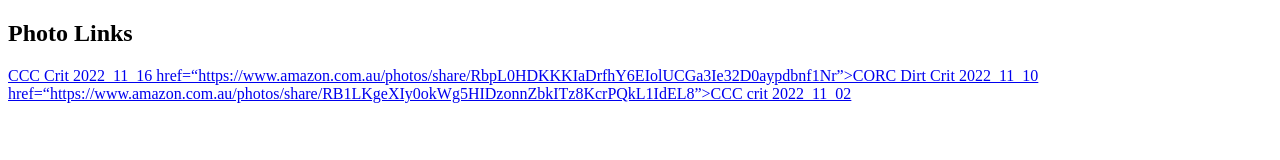
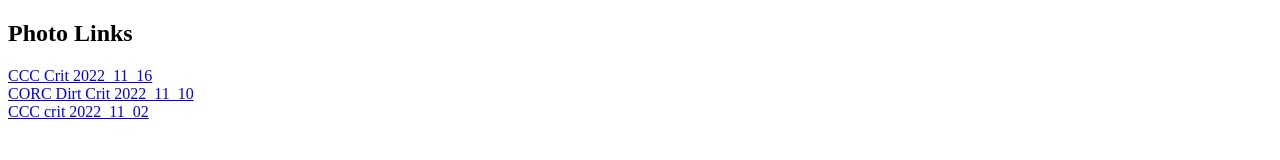
Before and after one commit to Kegrande/kegrande.github.io, a plain HTML site: page index.html in a window 1280 px wide. Drawn offline with Linux system fonts and the light colour scheme.

Commit message:
Update index.html

```diff
--- a/index.html
+++ b/index.html
@@ -2,9 +2,9 @@
 <html>
 <body>
   <h2>Photo Links</h2>
-<a href="https://www.amazon.com.au/photos/share/Q80RXZ2hOmA7PoNplgbUemcSMwYUh6TXbD9GPq4qDXG">CCC Crit 2022_11_16</brp>
-href=“https://www.amazon.com.au/photos/share/RbpL0HDKKKIaDrfhY6EIolUCGa3Ie32D0aypdbnf1Nr”>CORC Dirt Crit 2022_11_10</br>
-href=“https://www.amazon.com.au/photos/share/RB1LKgeXIy0okWg5HIDzonnZbkITz8KcrPQkL1IdEL8”>CCC crit 2022_11_02</a>
+<a href="https://www.amazon.com.au/photos/share/Q80RXZ2hOmA7PoNplgbUemcSMwYUh6TXbD9GPq4qDXG">CCC Crit 2022_11_16</br></a>
+<a href=“https://www.amazon.com.au/photos/share/RbpL0HDKKKIaDrfhY6EIolUCGa3Ie32D0aypdbnf1Nr”>CORC Dirt Crit 2022_11_10</br></a>
+<a href=“https://www.amazon.com.au/photos/share/RB1LKgeXIy0okWg5HIDzonnZbkITz8KcrPQkL1IdEL8”>CCC crit 2022_11_02</a>
 
 </body>
 </html>
```
